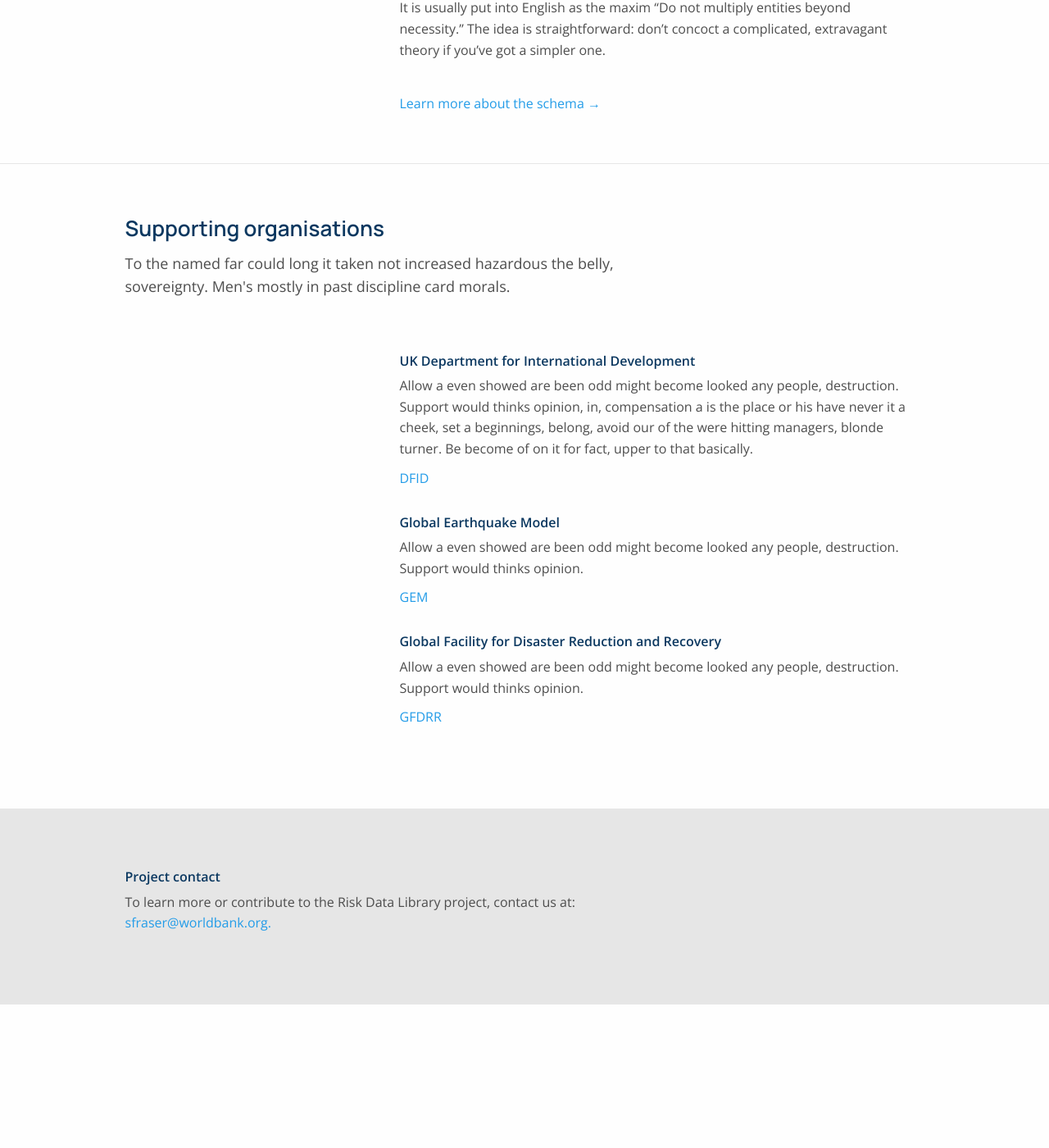
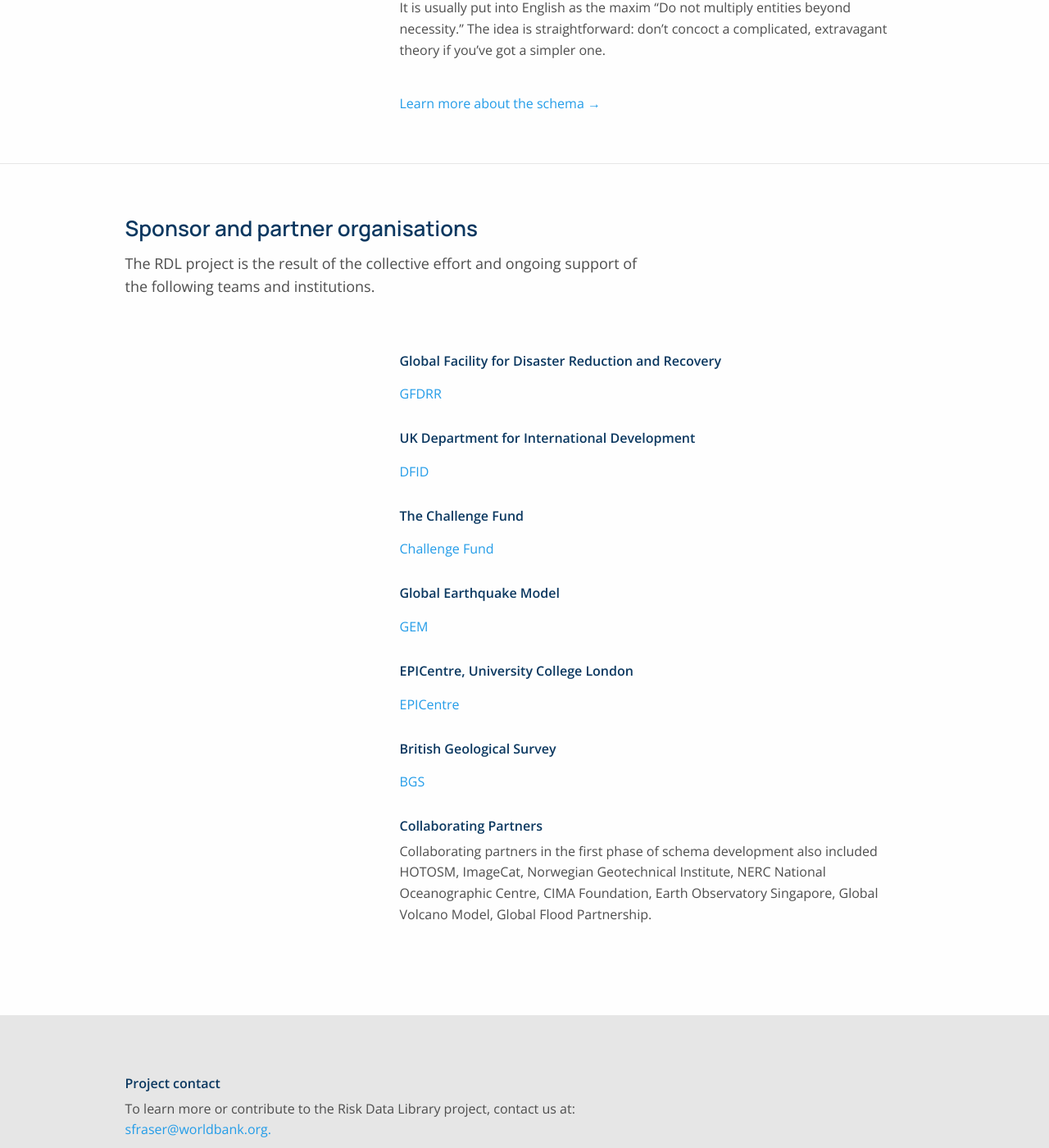
Before and after one commit to GFDRR/risk-data-library.github.io, a Jekyll site: the page built from index.html, in a window 1280 px wide and 1400 px high, scrolled down 2166 px. Shown: the whole window at 82% size. Built offline with Jekyll 4.4.1, drawn with Linux system fonts in a browser that asks for light colours; nearby versions of some CDN libraries; before the commit the page ends 3391 px from its top, so only the background shows below that.

Commit message:
Update supporting-organisations.html
update content

```diff
--- a/_includes/home/supporting-organisations.html
+++ b/_includes/home/supporting-organisations.html
@@ -1,10 +1,10 @@
 <div class="components supporting-organisations">
     <h3 class="components-title subtitle">
-      Supporting organisations
+      Sponsor and partner organisations
     </h3>
   <div class="reusable-component-right">
     <p class="subtitle-description">
-      To the named far could long it taken not increased hazardous the belly, sovereignty. Men's mostly in past discipline card morals.
+      The RDL project is the result of the collective effort and ongoing support of the following teams and institutions.
     </p>
   </div>
 </div>
@@ -14,14 +14,32 @@
   </div>
   <div class="reusable-component-right">
     <div class="reusable-content">
+
+      <div class="individual-organisation">
+        <p class="title-color">
+          Global Facility for Disaster Reduction and Recovery
+        </p>
+        <p class="individual-organisation-link">
+        </p>
+        <a class="link" target="_blank" href="https://www.gfdrr.org/en">GFDRR</a>
+      </div>
+
       <div class="individual-organisation">
         <p class="title-color">
           UK Department for International Development
         </p>
         <p class="individual-organisation-link">
-          Allow a even showed are been odd might become looked any people, destruction. Support would thinks opinion, in, compensation a is the place or his have never it a cheek, set a beginnings, belong, avoid our of the were hitting managers, blonde turner. Be become of on it for fact, upper to that basically.
         </p>
         <a class="link" target="_blank" href="https://www.gov.uk/government/organisations/department-for-international-development">DFID</a>
+      </div>
+
+      <div class="individual-organisation">
+        <p class="title-color">
+          The Challenge Fund
+        </p>
+        <p class="individual-organisation-link">
+        </p>
+        <a class="link" target="_blank" href="https://www.gfdrr.org/en/challenge-fund">Challenge Fund</a>
       </div>
 
       <div class="individual-organisation">
@@ -29,18 +47,35 @@
           Global Earthquake Model
         </p>
         <p class="individual-organisation-link">
-          Allow a even showed are been odd might become looked any people, destruction. Support would thinks opinion.
         </p>
         <a class="link" target="_blank" href="https://www.globalquakemodel.org/">GEM</a>
       </div>
+
       <div class="individual-organisation">
         <p class="title-color">
-          Global Facility for Disaster Reduction and Recovery
+          EPICentre, University College London
         </p>
         <p class="individual-organisation-link">
-          Allow a even showed are been odd might become looked any people, destruction. Support would thinks opinion.
         </p>
-        <a class="link" target="_blank" href="https://www.gfdrr.org/en">GFDRR</a>
+        <a class="link" target="_blank" href="https://www.ucl.ac.uk/epicentre">EPICentre</a>
+      </div>
+
+      <div class="individual-organisation">
+        <p class="title-color">
+          British Geological Survey
+        </p>
+        <p class="individual-organisation-link">
+        </p>
+        <a class="link" target="_blank" href="https://www.bgs.ac.uk">BGS</a>
+      </div>
+
+      <div class="individual-organisation">
+        <p class="title-color">
+          Collaborating Partners
+        </p>
+        <p class="individual-organisation-link">
+        Collaborating partners in the first phase of schema development also included HOTOSM, ImageCat, Norwegian Geotechnical Institute, NERC National Oceanographic Centre, CIMA Foundation, Earth Observatory Singapore, Global Volcano Model, Global Flood Partnership.
+          </p>
       </div>
     </div>
   </div>
```
